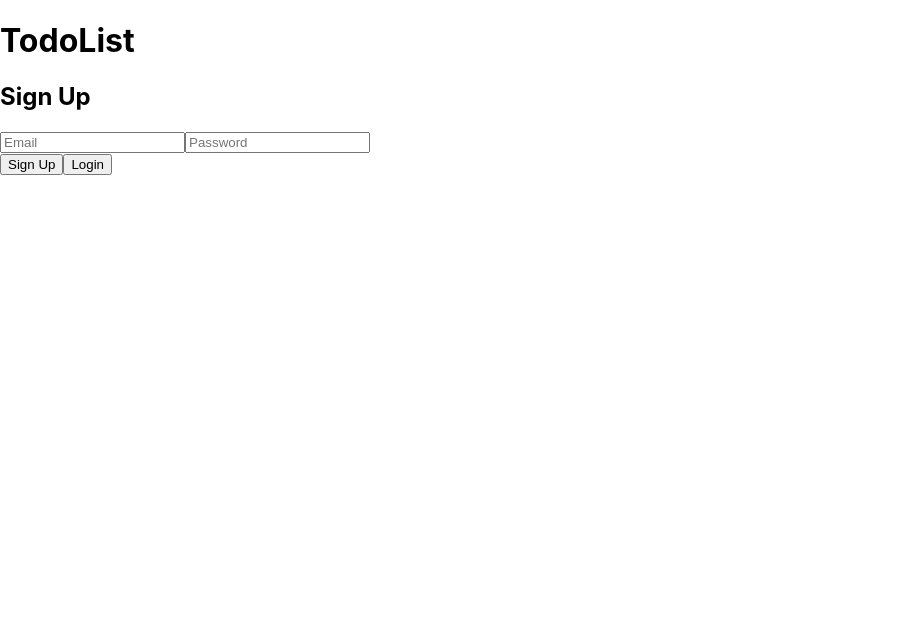
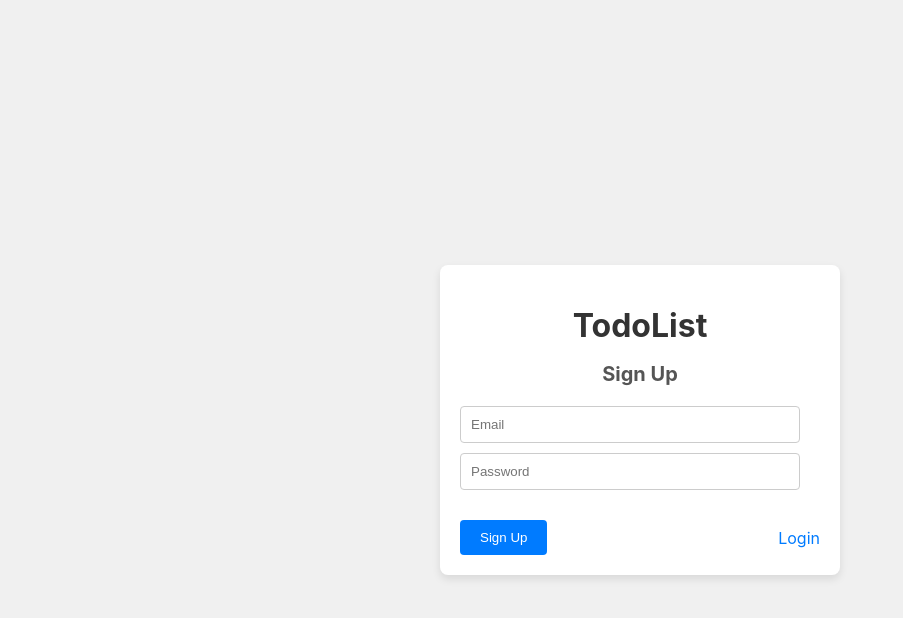
Before and after one commit to Kjangir1910/ToDoApp, a React (Create React App) app: page / in a window 1280 px wide. Shown: the top 618 px of the page, without its empty margins (0-903 px from the left). Built offline with nearby package versions, Linux system fonts and the light colour scheme.

Commit message:
Update Signup.js

```diff
--- a/src/components/Signup.js
+++ b/src/components/Signup.js
@@ -13,47 +13,111 @@ const Signup = () => {
   const handleSignup = async () => {
     try {
       const userCredential = await createUserWithEmailAndPassword(auth, email, password);
-      // const user = userCredential.user;
-      // await setDoc(doc(db, "users", user.uid), {
-      //   email: user.email,
-      //   uid: user.uid,
-      // });
       setError(""); // Clear error on successful signup
-      // alert("Signup successful! Redirecting to your To-Do List...");
-      if(userCredential?.user)
-      navigate("/todolist", { replace: true });
+      if (userCredential?.user) navigate("/todolist", { replace: true });
     } catch (error) {
       setError(error.message);
     }
   };
 
   return (
-    <div>
-      <div>
-        <h1 className="my-4">TodoList</h1>
-      </div>
-      <h2 className="mt-10 text-xl">Sign Up</h2>
-      {error && <p style={{ color: "red" }}>{error}</p>}
+    <div style={styles.signupContainer}>
+      <div style={styles.signupCard}>
+        <h1 style={styles.title}>TodoList</h1>
+        <h2 style={styles.subtitle}>Sign Up</h2>
+        {error && <p style={styles.errorMessage}>{error}</p>}
         <input
-        className="my-4 text-zinc-900 mx-6 py-1 rounded-md px-2"
+          style={styles.inputField}
           type="email"
           value={email}
           onChange={(e) => setEmail(e.target.value)}
           placeholder="Email"
         />
         <input
-        className="my-4 text-zinc-900 mx-6 py-1 rounded-md px-2"
+          style={styles.inputField}
           type="password"
           value={password}
           onChange={(e) => setPassword(e.target.value)}
           placeholder="Password"
         />
-      <div className="flex ml-32 mt-8">
-        <button className="m-1" onClick={handleSignup}>Sign Up</button>
-        <a className="m-1" href="/login"><button>Login</button></a>
+        <div style={styles.buttonContainer}>
+          <button style={styles.signupButton} onClick={handleSignup}>Sign Up</button>
+          <a href="/login" style={styles.loginLink}>Login</a>
+        </div>
       </div>
     </div>
   );
 };
 
+const styles = {
+  signupContainer: {
+    display: 'flex',
+    justifyContent: 'center',
+    alignItems: 'center',
+    minHeight: '100vh',
+    backgroundColor: '#f0f0f0',
+    padding: '20px',
+  },
+  signupCard: {
+    background: 'white',
+    padding: '20px',
+    borderRadius: '8px',
+    boxShadow: '0 4px 8px rgba(0, 0, 0, 0.1)',
+    maxWidth: '400px',
+    width: '100%',
+    boxSizing: 'border-box',
+  },
+  title: {
+    fontSize: '2em',
+    textAlign: 'center',
+    marginBottom: '10px',
+    color: '#333',
+  },
+  subtitle: {
+    fontSize: '1.25em',
+    textAlign: 'center',
+    marginBottom: '20px',
+    color: '#555',
+  },
+  inputField: {
+    width: 'calc(100% - 20px)',
+    padding: '10px',
+    marginBottom: '10px',
+    border: '1px solid #ccc',
+    borderRadius: '4px',
+    boxSizing: 'border-box',
+  },
+  buttonContainer: {
+    display: 'flex',
+    justifyContent: 'space-between',
+    alignItems: 'center',
+    marginTop: '20px',
+  },
+  signupButton: {
+    padding: '10px 20px',
+    backgroundColor: '#007bff',
+    color: 'white',
+    border: 'none',
+    borderRadius: '4px',
+    cursor: 'pointer',
+    transition: 'background-color 0.3s ease',
+  },
+  signupButtonHover: {
+    backgroundColor: '#0056b3',
+  },
+  loginLink: {
+    color: '#007bff',
+    textDecoration: 'none',
+    transition: 'color 0.3s ease',
+  },
+  loginLinkHover: {
+    color: '#0056b3',
+  },
+  errorMessage: {
+    color: 'red',
+    marginBottom: '10px',
+    textAlign: 'center',
+  },
+};
+
 export default Signup;
```
Lines whose indentation alone changed are shown as unchanged.
